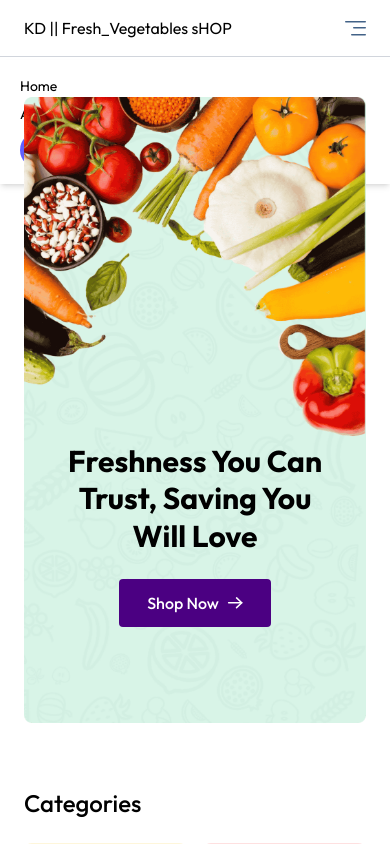
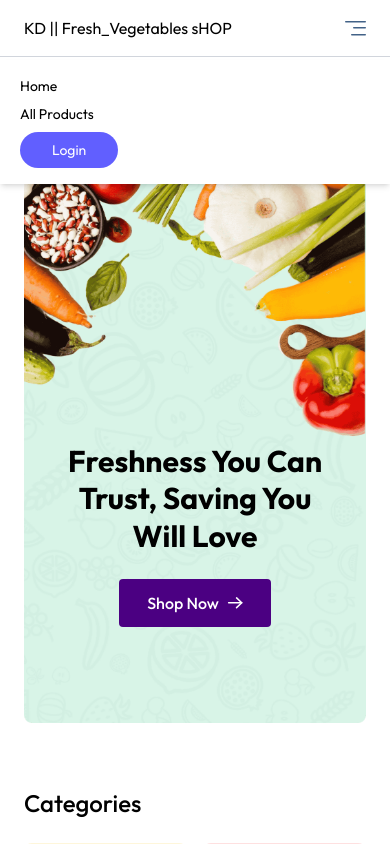
Before and after one commit to bapidasdev/kd_store, a React (Vite) app in the folder client/: page / in a window 390 px wide. Both pictures are taken after a click on the button 355 px from the left and 28 px from the top of the page. Shown: the top 844 px of the page. Built offline with nearby package versions, Linux system fonts and the light colour scheme; no server answers; a web font is replaced by a local one.

Commit message:
change in navbar mobile view

```diff
--- a/client/src/components/Navbar.jsx
+++ b/client/src/components/Navbar.jsx
@@ -80,7 +80,7 @@ const Navbar = () => {
             </button>
 
             {/* Mobile Menu */}
-            <div className={`${open ? 'flex' : 'hidden'} absolute top-[60px] left-0 w-full bg-white shadow-md py-4 flex-col items-start gap-2 px-5 text-sm md:hidden`}>
+            <div className={`${open ? 'flex' : 'hidden'} z-50 absolute top-[60px] left-0 w-full bg-white shadow-md py-4 flex-col items-start gap-2 px-5 text-sm md:hidden`}>
                 <Link to={"/"}>Home</Link>
                 <Link to={"/products"}>All Products</Link>
                 {user ? (
@@ -102,7 +102,11 @@ const Navbar = () => {
                         </div>
                     </>
                 ) : (
-                    <button className="cursor-pointer px-8 py-2 bg-indigo-500 hover:bg-indigo-600 transition text-white rounded-full">
+                    <button
+                    onClick={() => {
+                        setShowUserLogin(true)
+                    }}
+                     className="cursor-pointer px-8 py-2 bg-indigo-500 hover:bg-indigo-600 transition text-white rounded-full">
                         Login
                     </button>
                 )
```
